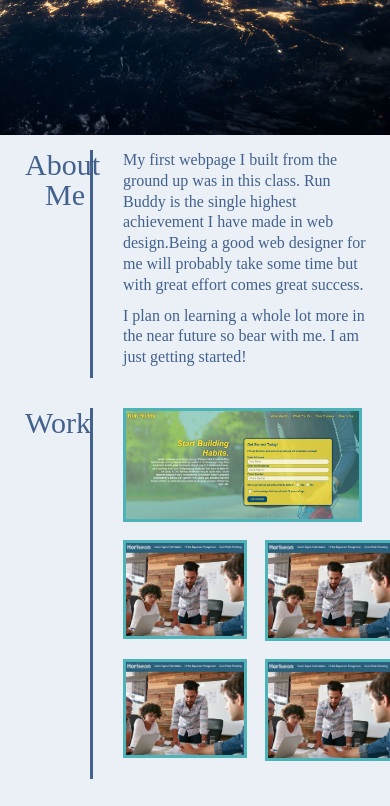
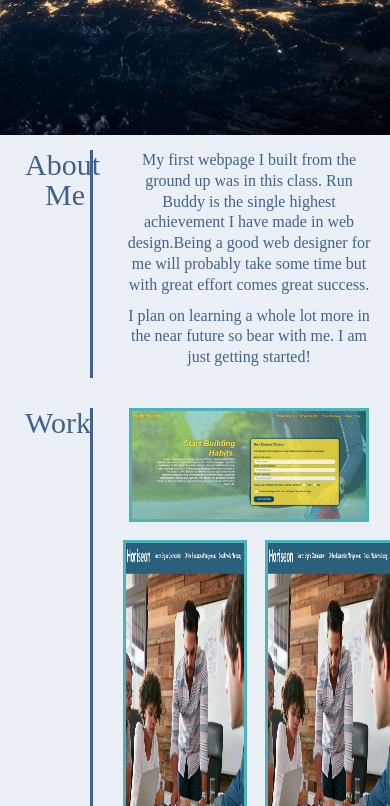
Before and after one commit to AndreBlankholm/good-choice-portfolio, a plain HTML site: page index.html in a window 390 px wide. Shown: the part 420-1226 px from the top of the page. Drawn offline with Linux system fonts and the light colour scheme.

Commit message:
fixing some @media stuff

```diff
--- a/assets/css/style.css
+++ b/assets/css/style.css
@@ -175,7 +175,7 @@ body {
 .apps-row-two div img {
   border: 3px solid var(--secondary-color);
   max-width: 100%;
-  height: auto;
+  height: 300px;
   width: 722px;
 }
 
@@ -190,7 +190,7 @@ body {
 .apps-row-three div img {
   border: 3px solid var(--secondary-color);
   max-width: 100%;
-  height: auto;
+  height: 300px;
   width: 722px;
 }
 
@@ -235,6 +235,13 @@ body {
   h1 {
     justify-content: center;
   }
+
+  .first-div {
+    display: flex;
+    flex-wrap: wrap;
+    text-align: center;
+    width: 100%;
+  }
 }
 
 @media screen and (max-width: 576px) {
@@ -251,4 +258,9 @@ body {
     display: flex;
     flex-wrap: wrap;
   }
+
+  a {
+    align-items: center;
+    width: 100%;
+  }
 }
```
